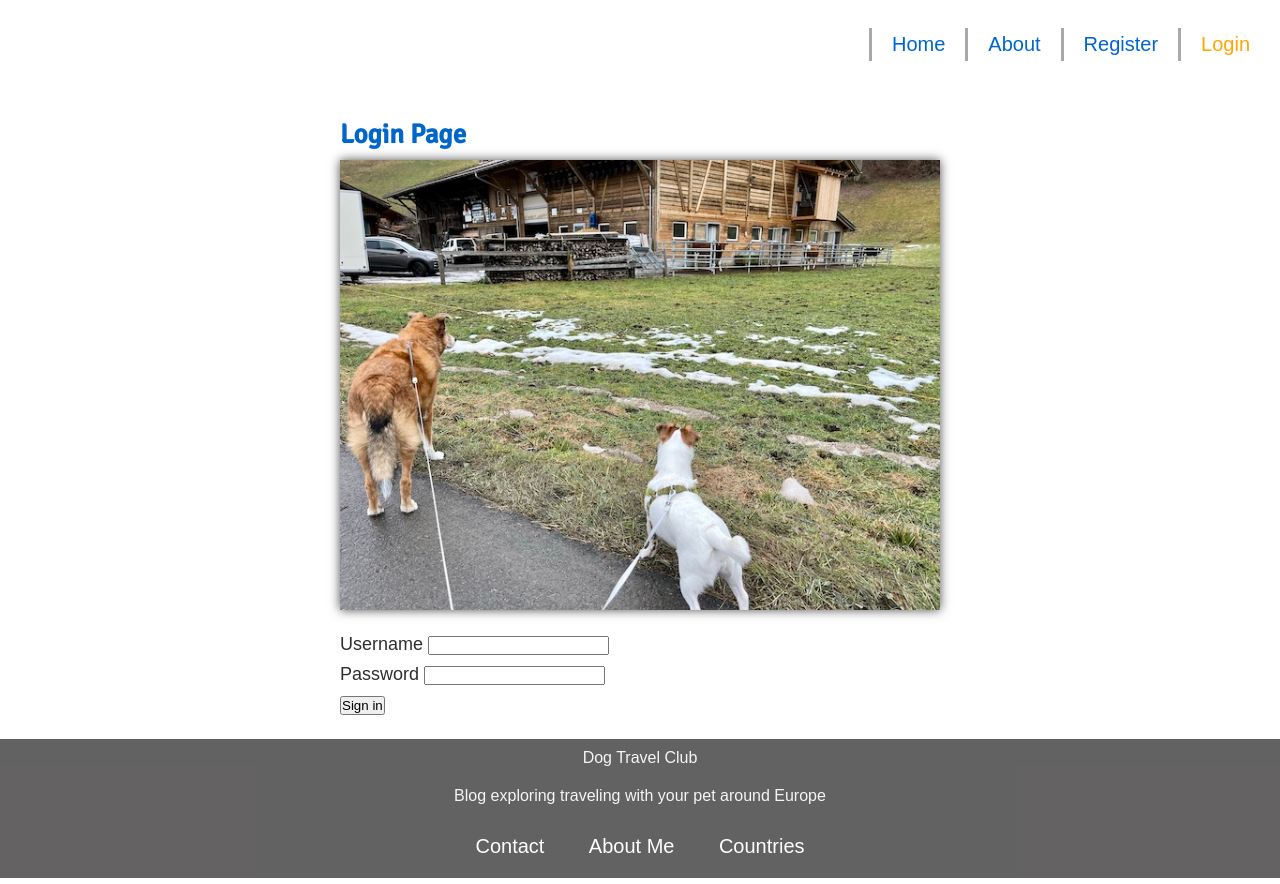
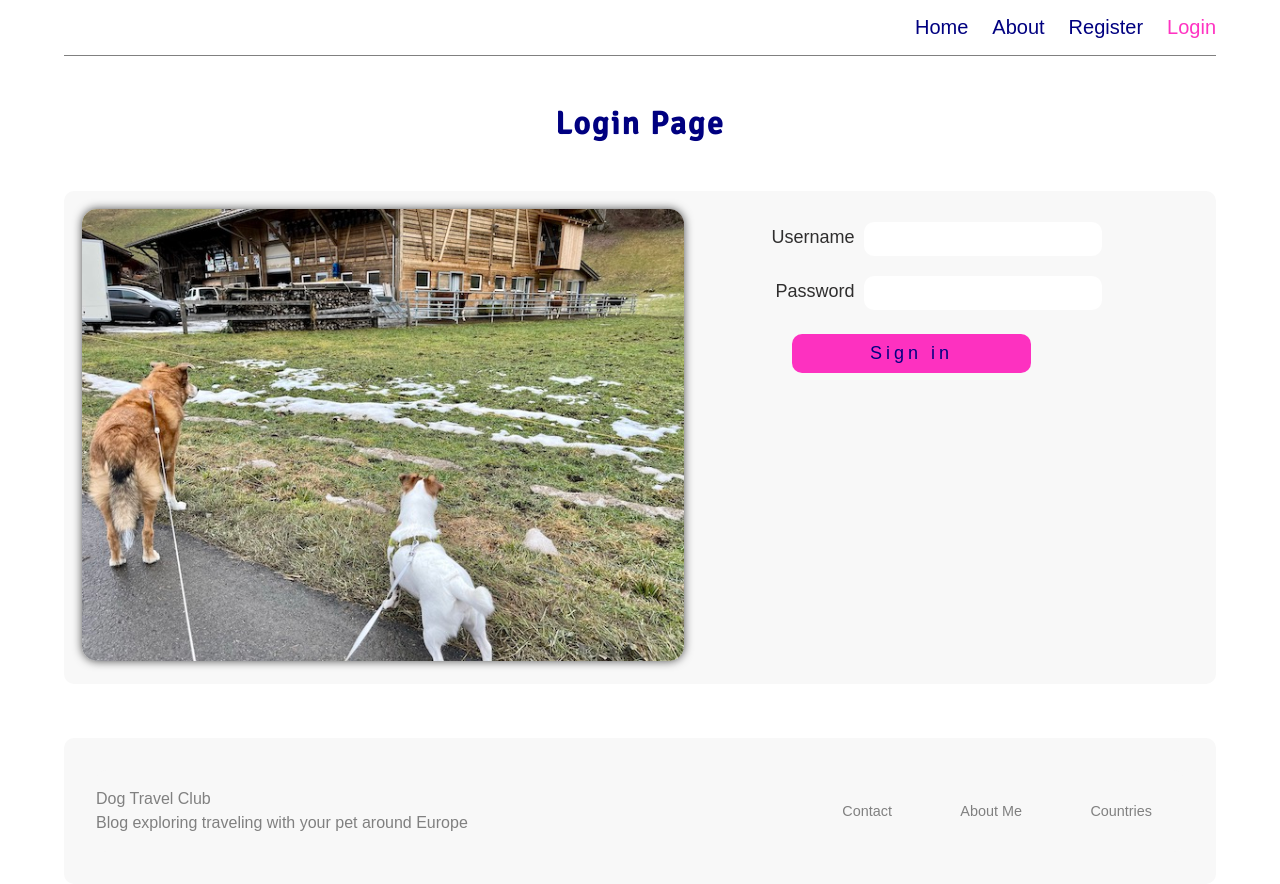
Before and after one commit to y-monson/pettravelhub, a Flask app: page /login in a window 1280 px wide. Run offline with Flask 2, Linux system fonts and the light colour scheme.

Commit message:
Add files via upload

```diff
--- a/static/style.css
+++ b/static/style.css
@@ -5,7 +5,8 @@
 
 * {
   box-sizing: border-box;
-  /* border: solid black; */
+  /* border: solid red; */
+
 }
 
 body {
@@ -15,40 +16,41 @@ body {
 
 /* Main navigation bar ----------------------------------- */
 header {
-  text-align: right;
+  width: 100%;
+}
+
+nav {
   display: flex;
-  width: 100%;
-  height: 90px;
-  background-color: white
+  justify-content: flex-end;
+  width: 90%;
+  margin: 0 auto;
+  align-items: center;
 }
 
 nav ul {
-  position: fixed;
-  right: 0px;
   list-style-type: none;
-  margin: 10px;
 }
 
 nav li {
   float: right;
-  padding: 5px 20px;
-  border-left: solid;
-  border-color: darkgray;
-  margin-top: 18px;
+  padding-left: 1.5em;
+  margin: 1em 0;
 }
 
 nav a, a {
   font-size: 20px;
   text-decoration: none;
-  color: hsl(210, 100%, 40%);
+  /* color: rgb(66, 0, 128); */
+  color: navy;
 }
 
 nav a:hover:not(.active){
-  color: orange;
+  color: rgba(255, 0, 179, 0.8);
+
 }
 
 li a.active {
-  color: orange;
+  color: rgba(255, 0, 179, 0.8);
 }
 
 /* End of main nav bar ---------------------------- */
@@ -78,68 +80,147 @@ li a.active {
 }
 
 #blue {
-  color: hsl(210, 100%, 40%);
+  /* color: hsl(210, 100%, 40%); */
+  color: navy;
   font-size: 50px;
   letter-spacing: 7px;
 }
 
 #get-started {
-  background-color: orange;
+  background-color: rgba(255, 0, 179, 0.8);
   color: rgba(255, 255, 255, 1);
   font-size: 30px;
   height: 60px;
   padding: 10px;
   margin-top: 25px;
   letter-spacing: 7px;
+  border-radius: 10px;
 }
 
 .page-section {
-    width: 50%;
+  width: 90%;
   margin: 0 auto;
   background-color: white;
-    padding: 20px;
   font-size: large;
-    line-height: 30px;
+  margin-bottom: 3em;
+
+}
+
+.container {
+  display: flex;
+  background-color: #f8f8f8;
+  border-radius: 10px;
+
+}
+
+.col1 {
+  width: 100%;
+  padding:1em;
+
+}
+
+.col2 {
+  width: 80%;
+
+}
+
+.box {
+  display: flex;
+}
+
+.label {
+  text-align: right;
+  width: 30%;
+  margin: 1em 0 0.5em 0;
+  padding-right: 0.5em;
+}
+
+.input {
+  justify-content: flex-start;
+  width: 50%;
+  margin: 1em 0 0.5em 0;
+  background-color: #fff;
+  border: none;
+  cursor: pointer;
+  padding: 0.7em;
+  border-radius: 10px;
 }
 
 img {
   width: 100%;
-    margin: 10px auto;
   box-shadow: 0 0 10px rgba(0,0,0, 0.7);
+  border-radius: 15px;
 }
 
 .section-title {
   font-family: 'Signika', sans-serif;
   text-align: center;
-    color: hsl(210, 100%, 40%);
+  color: navy;
   padding: 10px;
 }
 
 h2 {
-    color: hsl(210, 100%, 40%);
+  color: navy;
   font-family: 'Signika', sans-serif;
-    margin-top: 10px;
+  padding: 1.5em;
+  text-align: center;
+  border-top: solid gray 1px;
+  font-size: 2rem;
+  letter-spacing: 2px;
 }
 
 p {
-    padding-top: 10px;
-    padding-bottom: 10px;
+  line-height: 1.5em;
 }
 
+.submit-button {
+  background-color: rgba(255, 0, 179, 0.8);
+  border: none;
+  font-size: 1em;
+  padding: 0.5em 2.5em;
+  width: 50%;
+  color: navy;
+  margin-top: 1em;
+  margin-left: 4em;
+  border-radius: 10px;
+  letter-spacing: 4px;
+}
+.submit-button:hover {
+  background-color: rgba(255, 0, 179, 0.8);
+  cursor: pointer;
+}
+
+.padding {
+    padding: 1em;
+}
+
+/* FOOTER */
+
 footer {
-  background-color: rgba(61, 59, 59, 0.8);
-  width: 100%;
-  color: whitesmoke;
-  text-align: center;
+  padding: 2em;
+  color: gray;
+  background-color: #f8f8f8;
+  width: 90%;
+  margin: 0 auto;
+  border-radius: 10px;
 }
 
 footer li {
   list-style-type: none;
-  padding: 20px 20px;
+  padding: 2em;
   display:inline-block;
 
 }
 footer a {
   text-decoration: none;
-  color: white;
+  color: gray;
+  font-weight: 100;
+  font-size: 0.9rem;
 }
+
+.container-f {
+    display: flex;
+    justify-content: space-between;
+    margin: 0 auto;
+    align-items: center;
+}
```
Lines whose indentation alone changed are shown as unchanged.
